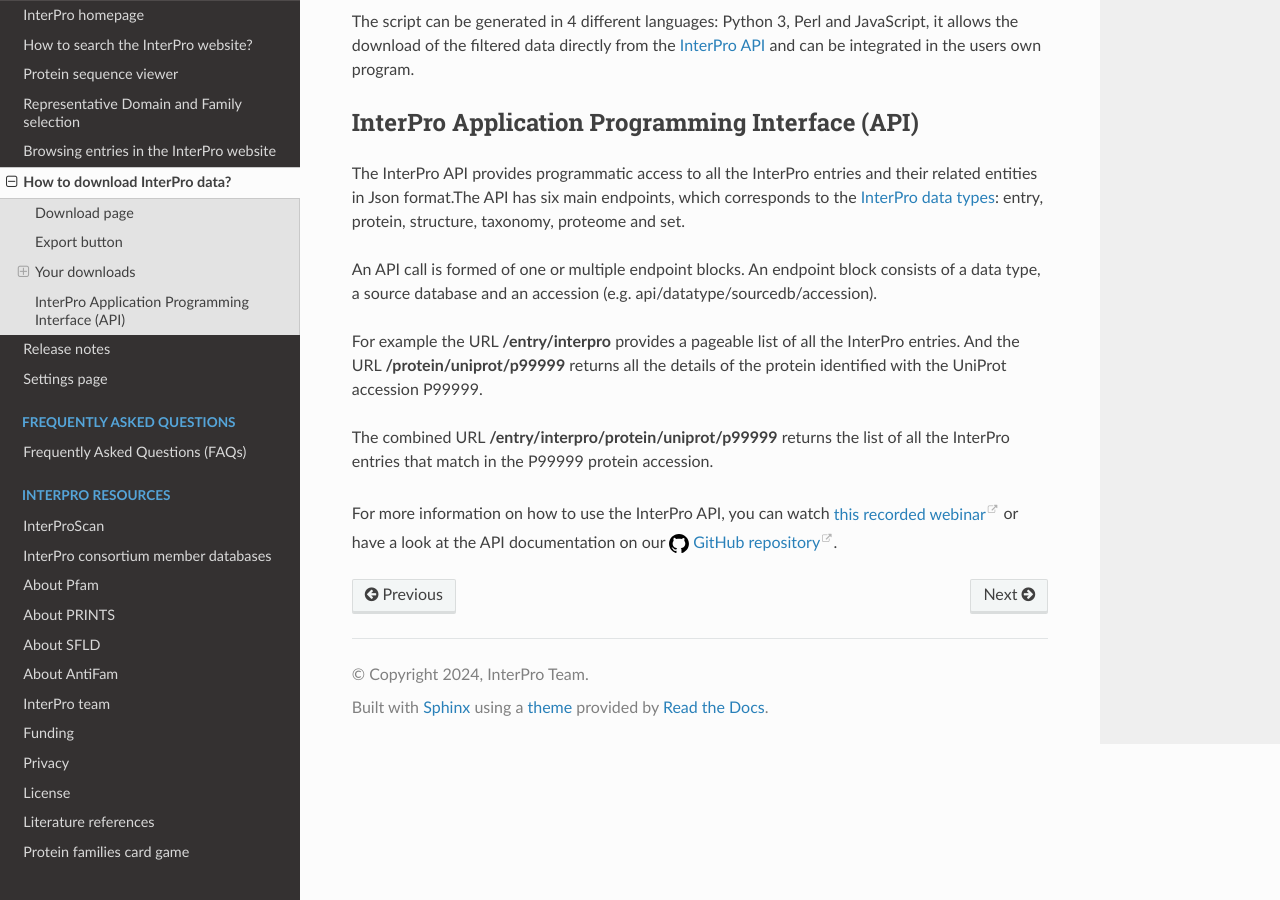
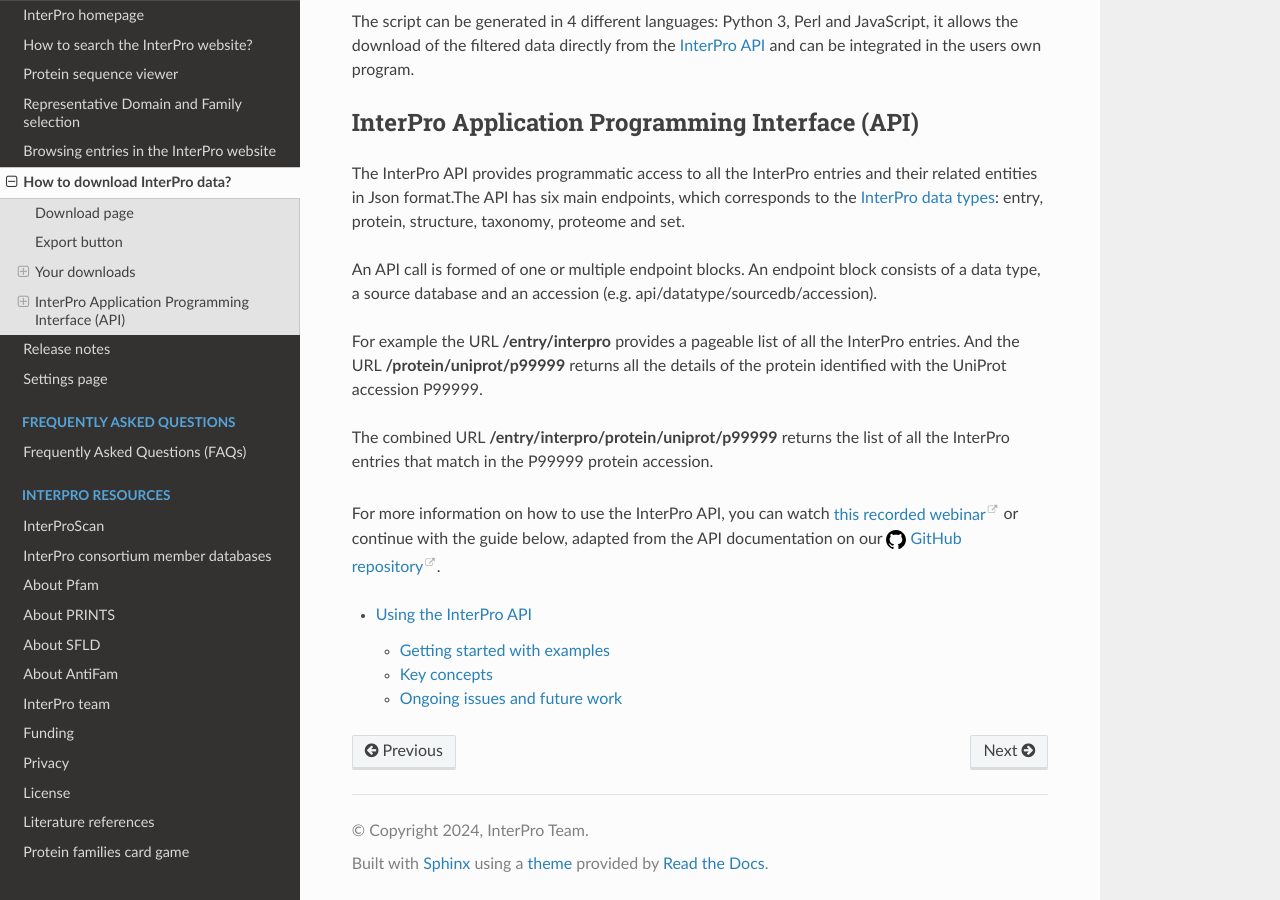
Before and after one commit to ProteinsWebTeam/interpro-docs, a Sphinx documentation site: the page built from docs/download.rst, in a window 1280 px wide and 900 px high, scrolled down 2136 px. Built offline with Sphinx 7.4.7 and the Read the Docs theme 3.1.0, drawn with Linux system fonts in a browser that asks for light colours; some of the changed lines change nothing that is shown.

Commit message:
InterPro API Docs

```diff
--- /dev/null
+++ b/docs/api.rst
@@ -0,0 +1,188 @@
+**********************
+Using the InterPro API
+**********************
+
+This guide provides an introduction to the InterPro API. The query syntax is
+flexible and makes it possible to fetch and filter many different kinds of data
+from the InterPro databases.
+
+The `InterPro website <https://www.ebi.ac.uk/interpro/>`_ is built on top of
+the API and provides many practical examples of how the API can be used to
+fetch data. The `script generator <https://www.ebi.ac.uk/interpro/result/download/#/entry/InterPro/|accession>`_
+is particularly useful for generating examples to download InterPro data in
+Python 3, Perl and JavaScript.
+
+Getting started with examples
+=============================
+
+How many entries are there in the InterPro API?
+-----------------------------------------------
+
+This query returns counts for all the different sources of entries in the
+InterPro dataset. It also includes counts for member database entries that are
+integrated into InterPro and those that are still unintegrated.
+
+`/api/entry <https://www.ebi.ac.uk/interpro/api/entry>`_
+
+How do I get a list of all CDD entries in the InterPro API?
+-----------------------------------------------------------
+
+This query returns a paginated list of summary information about CDD entries in
+the dataset. The response returns the first 20 hits and provides a link to the
+next page of results.
+
+`/api/entry/cdd <https://www.ebi.ac.uk/interpro/api/entry/cdd>`_
+
+How many entries match human P53 protein (UniProt accession P04637)?
+--------------------------------------------------------------------
+
+This query returns counts for entries linked to P53 across the different data
+sources represented in InterPro.
+
+`/api/entry/protein/uniprot/P04637 <https://www.ebi.ac.uk/interpro/api/entry/protein/uniprot/P04637>`_
+
+How do I retrieve all InterPro entries found in human P53 protein (P04637)?
+---------------------------------------------------------------------------
+
+This query returns the list of InterPro entries mapped to human P53 protein.
+
+`/api/entry/interpro/protein/uniprot/P04637 <https://www.ebi.ac.uk/interpro/api/entry/interpro/protein/uniprot/P04637>`_
+
+How do I retrieve UniProtKB reviewed proteins containing IPR002117?
+-------------------------------------------------------------------
+
+This query returns proteins that contain IPR002117, together with the location
+of that match in each protein sequence.
+
+`/api/protein/reviewed/entry/interpro/ipr002117 <https://www.ebi.ac.uk/interpro/api/protein/reviewed/entry/interpro/ipr002117>`_
+
+How do I retrieve organisms that possess IPR026381?
+---------------------------------------------------
+
+This query returns organisms that have at least one protein containing a match
+to IPR026381.
+
+`/api/taxonomy/uniprot/entry/interpro/IPR026381 <https://www.ebi.ac.uk/interpro/api/taxonomy/uniprot/entry/interpro/IPR026381>`_
+
+Key concepts
+============
+
+Main data types
+---------------
+
+Currently, six main types of data are available through the API:
+
++-----------+------------------------------------------------------------------------+----------------------------------------------------------------------------------------------------------------------------------------+
+| Type      | Description                                                            | Source                                                                                                                                 |
++===========+========================================================================+========================================================================================================================================+
+| Entry     | Predicted functional and structural domains on proteins                | InterPro, CATH-Gene3D, CDD, HAMAP, PANTHER, Pfam, PIRSF, PRINTS, PROSITE Patterns, PROSITE Profiles, SMART, SFLD, SUPERFAMILY, NCBIfam |
++-----------+------------------------------------------------------------------------+----------------------------------------------------------------------------------------------------------------------------------------+
+| Protein   | Protein sequence                                                       | UniProtKB, including reviewed and unreviewed proteins                                                                                  |
++-----------+------------------------------------------------------------------------+----------------------------------------------------------------------------------------------------------------------------------------+
+| Structure | Macromolecular structures involving proteins                           | PDB                                                                                                                                    |
++-----------+------------------------------------------------------------------------+----------------------------------------------------------------------------------------------------------------------------------------+
+| Set       | Sets describing relationships between entries                          | Pfam, CDD, PIRSF                                                                                                                       |
++-----------+------------------------------------------------------------------------+----------------------------------------------------------------------------------------------------------------------------------------+
+| Taxonomy  | Taxonomic information about proteins                                   | UniProtKB                                                                                                                              |
++-----------+------------------------------------------------------------------------+----------------------------------------------------------------------------------------------------------------------------------------+
+| Proteome  | Collections of proteins defined from whole genome sequencing projects  | UniProtKB                                                                                                                              |
++-----------+------------------------------------------------------------------------+----------------------------------------------------------------------------------------------------------------------------------------+
+
+REST interface
+--------------
+
+Queries are expressed as URLs. In general, a short query returns broad summary
+data, while a more specific query returns more detailed data.
+
+The most general query is:
+
+`https://www.ebi.ac.uk/interpro/api/ <https://www.ebi.ac.uk/interpro/api/>`_
+
+The JSON response includes, among other fields, a list of supported endpoints.
+
+Main endpoints
+--------------
+
+The main data types are the most important endpoints because they determine the
+type of data returned by a query.
+
+- `/api/entry <https://www.ebi.ac.uk/interpro/api/entry>`_
+- `/api/protein <https://www.ebi.ac.uk/interpro/api/protein>`_
+- `/api/structure <https://www.ebi.ac.uk/interpro/api/structure>`_
+- `/api/set <https://www.ebi.ac.uk/interpro/api/set>`_
+- `/api/taxonomy <https://www.ebi.ac.uk/interpro/api/taxonomy>`_
+- `/api/proteome <https://www.ebi.ac.uk/interpro/api/proteome>`_
+
+Endpoint blocks
+---------------
+
+An endpoint block can contain up to three parts: a data type, a source
+database, and a unique identifier. The type is mandatory, while the source and
+identifier are optional.
+
+These parts determine the response:
+
+- A query with only a data type returns aggregated counts grouped by source.
+- A query with a data type and source returns a paginated list of entities.
+- A query that also includes an accession returns detailed information about a
+  single entity.
+
+Examples:
+
+.. list-table::
+   :header-rows: 1
+
+   * - Query
+     - Response type
+     - Description
+   * - `/api/entry <https://www.ebi.ac.uk/interpro/api/entry>`_
+     - List of counts
+     - Counts of entries in InterPro and member databases
+   * - `/api/protein <https://www.ebi.ac.uk/interpro/api/protein>`_
+     - List of counts
+     - Counts of proteins in UniProtKB and its reviewed and unreviewed sets
+   * - `/api/structure <https://www.ebi.ac.uk/interpro/api/structure>`_
+     - List of counts
+     - Counts of structures in PDB
+   * - `/api/entry/interpro <https://www.ebi.ac.uk/interpro/api/entry/interpro>`_
+     - List of entities
+     - List of InterPro entries
+   * - `/api/entry/cdd <https://www.ebi.ac.uk/interpro/api/entry/cdd>`_
+     - List of entities
+     - List of CDD entries
+   * - `/api/proteome/uniprot <https://www.ebi.ac.uk/interpro/api/proteome/uniprot>`_
+     - List of entities
+     - List of proteomes
+   * - `/api/entry/interpro/ipr023411 <https://www.ebi.ac.uk/interpro/api/entry/interpro/ipr023411>`_
+     - Detailed object
+     - Details of InterPro entry IPR023411
+   * - `/api/entry/pfam/pf06235 <https://www.ebi.ac.uk/interpro/api/entry/pfam/pf06235>`_
+     - Detailed object
+     - Details of Pfam entry PF06235
+   * - `/api/taxonomy/uniprot/9606 <https://www.ebi.ac.uk/interpro/api/taxonomy/uniprot/9606>`_
+     - Detailed object
+     - Details of taxonomy identifier 9606
+
+Filtering data
+--------------
+
+The first endpoint block defines the main type of data returned. Additional
+endpoint blocks then filter that main dataset.
+
+Examples:
+
+- `/api/entry <https://www.ebi.ac.uk/interpro/api/entry>`_ returns counts for
+  all entry sources.
+- `/api/entry/protein <https://www.ebi.ac.uk/interpro/api/entry/protein>`_
+  returns entries that map to proteins.
+- `/api/entry/interpro/structure <https://www.ebi.ac.uk/interpro/api/entry/interpro/structure>`_
+  returns InterPro entries that map to proteins with at least one structure.
+- `/api/protein/reviewed/entry/interpro/ipr002117/taxonomy/uniprot/9606 <https://www.ebi.ac.uk/interpro/api/protein/reviewed/entry/interpro/ipr002117/taxonomy/uniprot/9606>`_
+  returns reviewed proteins in taxonomy 9606 that contain IPR002117.
+
+Ongoing issues and future work
+==============================
+
+Some care is needed when combining filters to make sure the requested data
+matches the intended query. Some responses still contain nested lists that are
+limited to a maximum of 20 hits and cannot be paginated.
--- a/docs/download.rst
+++ b/docs/download.rst
@@ -108,7 +108,13 @@
 
 For more information on how to use the InterPro API, you can watch `this recorded webinar
 <https://www.ebi.ac.uk/training/online/course/accessing-interpro-programmatically>`_
-or have a look at the API documentation on our |github| `GitHub repository <https://github.com/ProteinsWebTeam/interpro7-api/tree/master/docs>`_.
+or continue with the guide below, adapted from the API documentation on our
+|github| `GitHub repository <https://github.com/ProteinsWebTeam/interpro7-api/tree/master/docs>`_.
+
+.. toctree::
+   :maxdepth: 2
+
+   /api
 
 .. |github| image:: images/icons/github.svg
   :alt: Github icon
--- a/requirements.txt
+++ b/requirements.txt
@@ -7,7 +7,7 @@
 idna==3.7
 imagesize==1.2.0
 sphinx-jinja2-compat==0.3.0
-Jinja2==3.1.6
+Jinja2==3.0.3
 livereload==2.6.1
 MarkupSafe==2.0
 packaging==20.1
@@ -16,7 +16,7 @@
 Pygments==2.15.0
 pyparsing==2.4.6
 pytz==2019.3
-PyYAML==5.4
+PyYAML==6.0.2
 requests==2.32.0
 six==1.14.0
 snowballstemmer==2.0.0
```
